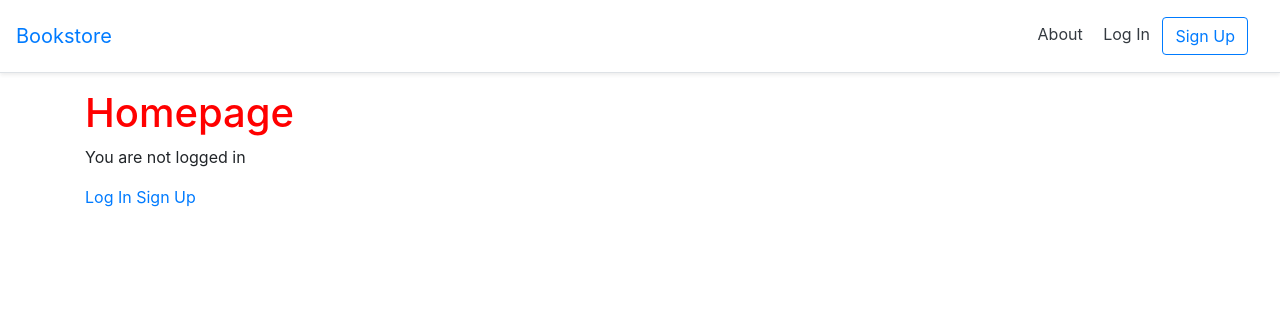
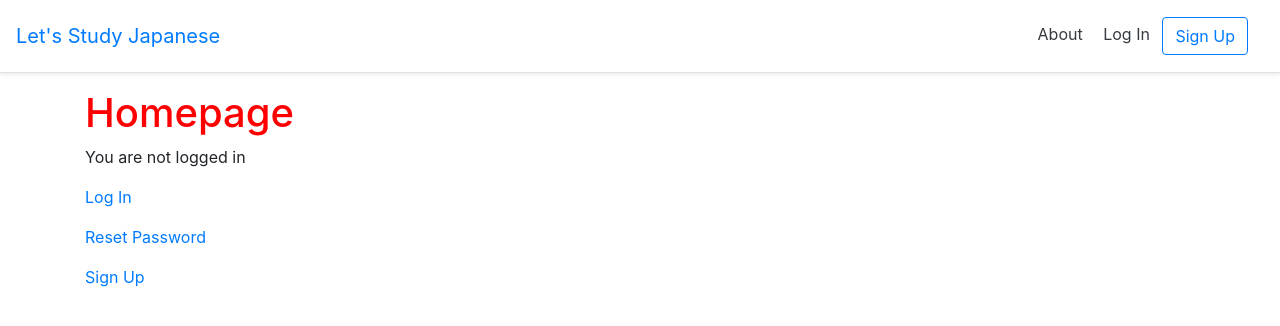
Before and after one commit to charlesmontemayor/lets_study_japanese, a Django app: page / in a window 1280 px wide. Shown: the top 326 px of the page. Run offline with Django 3.2, Linux system fonts and the light colour scheme; some libraries are stand-ins or nearby versions.

Commit message:
edited home and signup

```diff
--- a/templates/_base.html
+++ b/templates/_base.html
@@ -16,7 +16,7 @@
         <!-- Fixed navbar -->
         <div class="d-flex flex-column flex-md-row align-items-center p-3 px-md-4\
      mb-3 bg-white border-bottom shadow-sm">
-            <a href="{% url 'home' %}" class="navbar-brand my-0 mr-md-auto font-weight-normal">Bookstore</a>
+            <a href="{% url 'home' %}" class="navbar-brand my-0 mr-md-auto font-weight-normal">Let's Study Japanese</a>
             <nav class="my-2 my-md-0 mr-md-3">
                 <a class="p-2 text-dark" href="{% url 'about' %}">About</a>
                 {% if user.is_authenticated %}
--- a/templates/account/signup.html
+++ b/templates/account/signup.html
@@ -6,10 +6,13 @@
 {% block content %}
 
 <h2>Sign Up</h2>
+
+<p>Already have an account? Then please <a href="{{ login_url }}">sign in</a>.</p>
+
 <form method="post">
     {% csrf_token %}
     {{ form|crispy }}
-    <button class="btn btn-success" type="submit">Sign Up</button>
+    <button class="btn btn-success" type="submit">Sign Up &raquo;</button>
 </form>
 
 {% endblock content %}
--- a/templates/home.html
+++ b/templates/home.html
@@ -7,12 +7,14 @@
 
 <h1>Homepage</h1>
 {% if user.is_authenticated %}
-    Hi {{ user.email }}!
+    <p>Hi {{ user.email }}!</p>
+    <p><a href="{% url 'account_change_password' %}">Change Password</a></p>
     <p><a href="{% url 'account_logout' %}">Log Out</a></p>
 {% else %}
     <p>You are not logged in</p>
-    <a href="{% url 'account_login' %}">Log In</a>
-    <a href="{% url 'account_signup' %}">Sign Up</a>
+    <p><a href="{% url 'account_login' %}">Log In</a></p>
+    <p><a href="{% url 'account_reset_password' %}">Reset Password</a></p>
+    <p><a href="{% url 'account_signup' %}">Sign Up</a></p>
 {% endif %}
 
 {% endblock content %}
```
